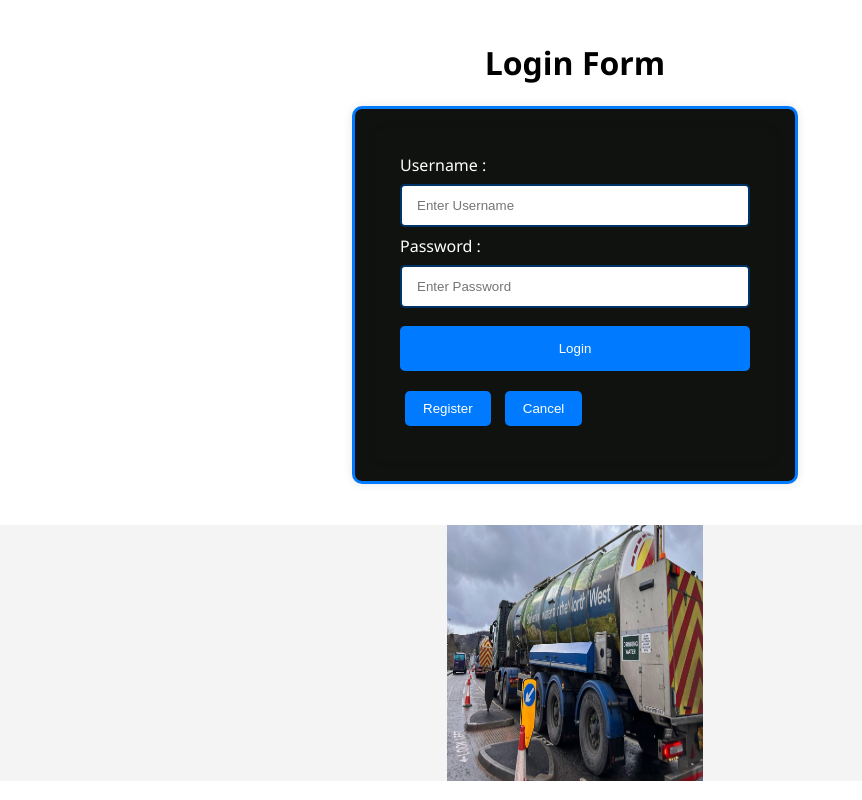
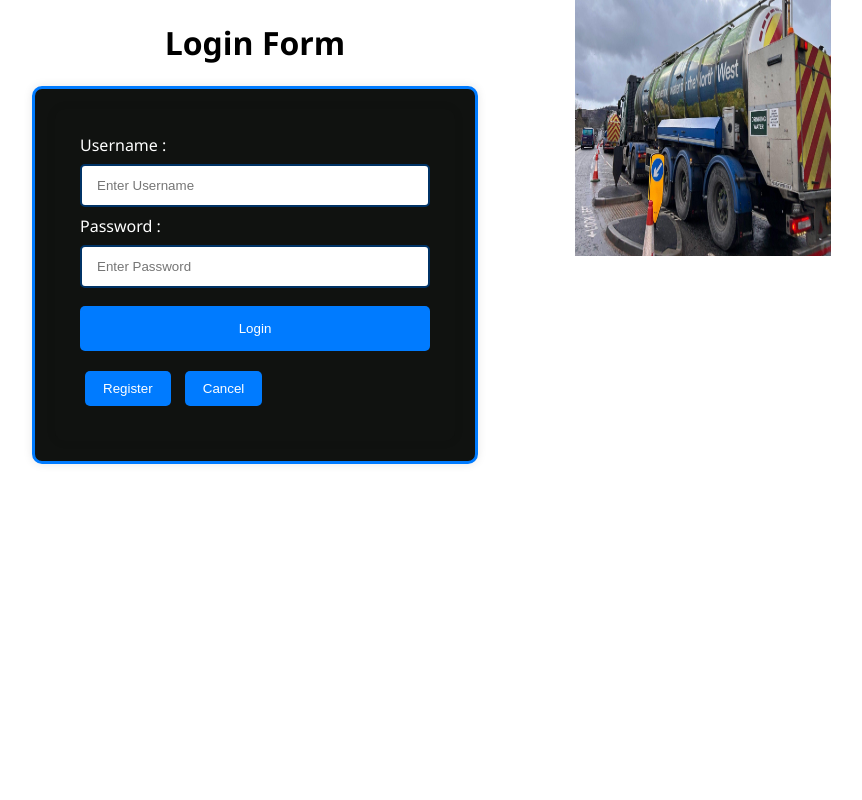
Before and after one commit to Swift-Srum/DEV, a PHP site: page /login/index.php?err=1 in a window 1280 px wide. Shown: the whole page, without its empty margins (65-927 px from the left). Run offline with PHP 8.4, Linux system fonts and the light colour scheme.

Commit message:
Update style_form.css

```diff
--- a/assets/css/style_form.css
+++ b/assets/css/style_form.css
@@ -87,18 +87,17 @@ textarea {
 	width:100%;
 	height:100vh;
 }
+/*Code to allow you to split a page into a left and right half*/
+#main{
+	width:100%;
+	height:100vh;
+}
 .left-column{
-    flex: 1; /* Take up 50% of the width */
-    padding: 20px;
-    display: flex;
-    flex-direction: column;
-    justify-content: center;
+	float:left;
+	width: 50% /*if you want to split exactly half of the page */
 }
 .right-column{
-    flex: 1; /* Take up 50% of the width */
-    display: flex;
-    justify-content: center;
-    align-items: center;
-    background-color: #f4f4f4; /* Optional background color */
+	float:right;
+	width: 50% /*if you want to split exactly half of the page */
 
 }
```
